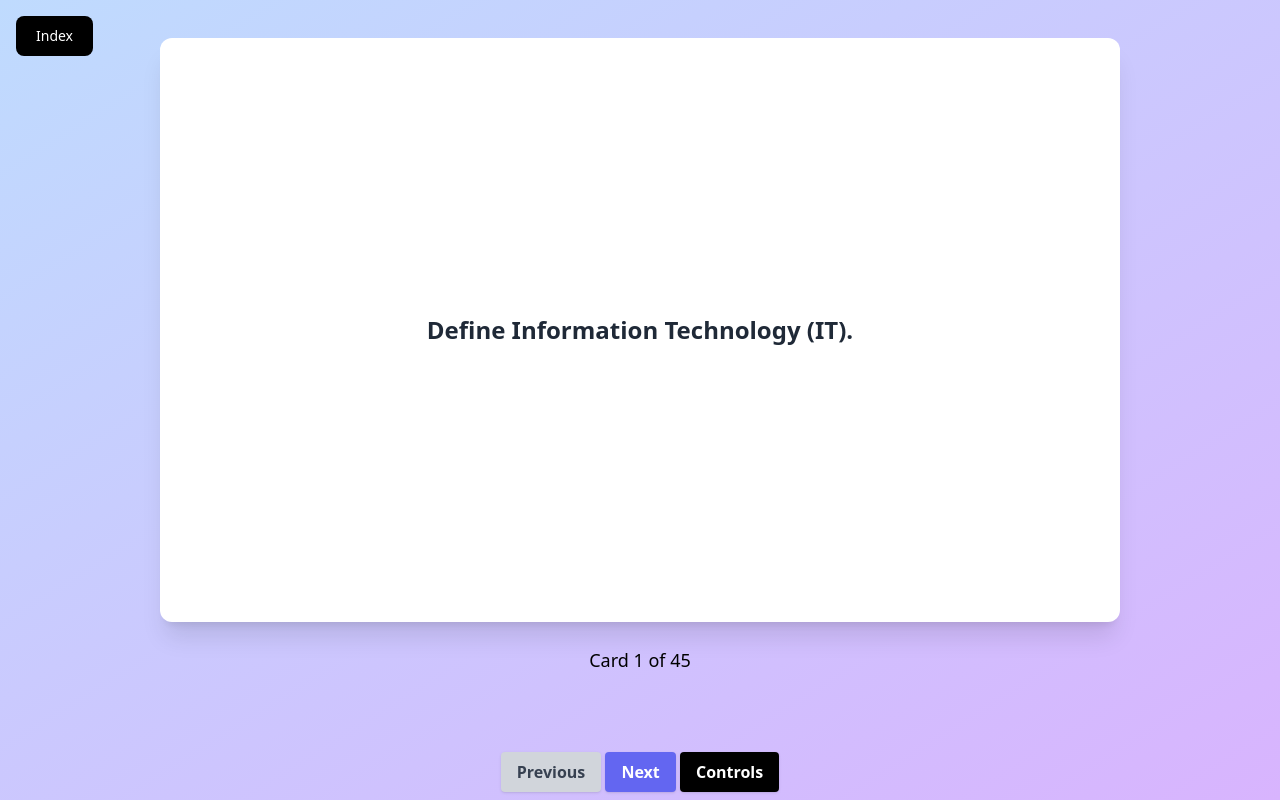
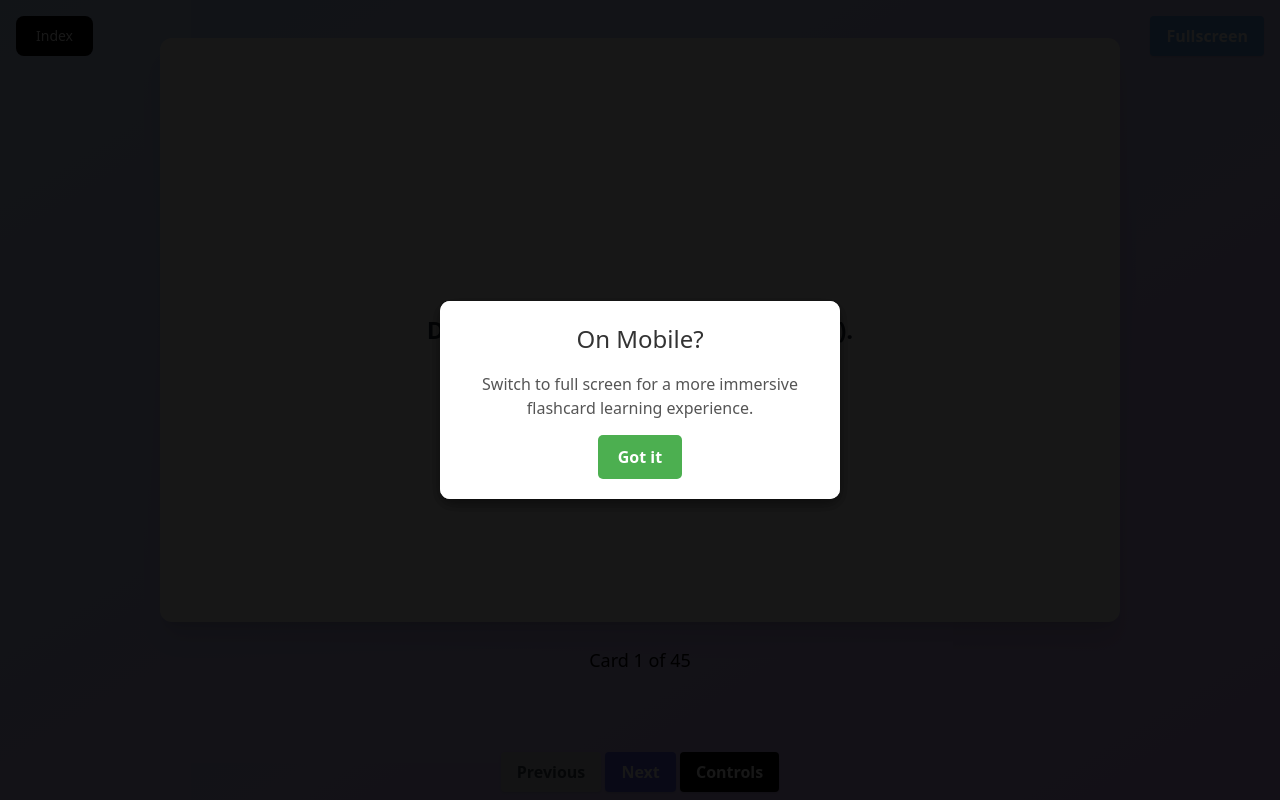
Before and after one commit to ConnectiveTCS/flashcard_app, a Flask app: page / in a window 1280 px wide. Run offline with Flask 2, Linux system fonts and the light colour scheme; some libraries are stand-ins or nearby versions.

Commit message:
Add mobile popup feature to enhance user experience on larger screens

```diff
--- /dev/null
+++ b/mobilePopup.css
@@ -0,0 +1,62 @@
+.mobile-popup-overlay {
+    position: fixed;
+    top: 0;
+    left: 0;
+    width: 100%;
+    height: 100%;
+    background-color: rgba(0, 0, 0, 0.7);
+    z-index: 1000;
+    animation: fadeIn 0.3s ease-in-out;
+}
+
+.mobile-popup {
+    position: fixed;
+    top: 50%;
+    left: 50%;
+    transform: translate(-50%, -50%);
+    background-color: white;
+    border-radius: 10px;
+    padding: 20px;
+    box-shadow: 0 5px 15px rgba(0, 0, 0, 0.3);
+    z-index: 1001;
+    max-width: 90%;
+    width: 400px;
+    text-align: center;
+    animation: slideIn 0.4s ease-out;
+}
+
+.mobile-popup-content h3 {
+    margin-top: 0;
+    color: #333;
+    font-size: 1.5em;
+}
+
+.mobile-popup-content p {
+    margin: 15px 0;
+    color: #555;
+}
+
+.mobile-popup-close {
+    background-color: #4CAF50;
+    color: white;
+    border: none;
+    padding: 10px 20px;
+    border-radius: 5px;
+    cursor: pointer;
+    font-weight: bold;
+    transition: background-color 0.2s;
+}
+
+.mobile-popup-close:hover {
+    background-color: #45a049;
+}
+
+@keyframes fadeIn {
+    from { opacity: 0; }
+    to { opacity: 1; }
+}
+
+@keyframes slideIn {
+    from { transform: translate(-50%, -60%); opacity: 0; }
+    to { transform: translate(-50%, -50%); opacity: 1; }
+}
--- /dev/null
+++ b/mobilePopup.js
@@ -0,0 +1,37 @@
+document.addEventListener('DOMContentLoaded', function() {
+    // Check if user is not already on mobile
+    if (window.innerWidth > 768) {
+        // Wait 5 seconds before showing the popup
+        setTimeout(function() {
+            showMobilePopup();
+        }, 5000);
+    }
+});
+
+function showMobilePopup() {
+    // Create popup elements
+    const overlay = document.createElement('div');
+    overlay.className = 'mobile-popup-overlay';
+
+    const popup = document.createElement('div');
+    popup.className = 'mobile-popup';
+
+    // Popup content
+    popup.innerHTML = `
+        <div class="mobile-popup-content">
+            <h3>Better on Mobile!</h3>
+            <p>Switch to your mobile device for a more immersive flashcard learning experience.</p>
+            <button id="closePopup" class="mobile-popup-close">Got it</button>
+        </div>
+    `;
+
+    // Add to DOM
+    document.body.appendChild(overlay);
+    document.body.appendChild(popup);
+
+    // Add event listener to close button
+    document.getElementById('closePopup').addEventListener('click', function() {
+        overlay.remove();
+        popup.remove();
+    });
+}
--- a/templates/index.html
+++ b/templates/index.html
@@ -9,6 +9,111 @@
       href="https://cdn.jsdelivr.net/npm/flowbite@3.1.2/dist/flowbite.min.css"
       rel="stylesheet"
     />
+    <link rel="stylesheet" href="./mobilePopup.css" />
+    <script src="./mobilePopup.js"></script>
+    <style>
+      .mobile-popup-overlay {
+    position: fixed;
+    top: 0;
+    left: 0;
+    width: 100%;
+    height: 100%;
+    background-color: rgba(0, 0, 0, 0.7);
+    z-index: 1000;
+    animation: fadeIn 0.3s ease-in-out;
+}
+
+.mobile-popup {
+    position: fixed;
+    top: 50%;
+    left: 50%;
+    transform: translate(-50%, -50%);
+    background-color: white;
+    border-radius: 10px;
+    padding: 20px;
+    box-shadow: 0 5px 15px rgba(0, 0, 0, 0.3);
+    z-index: 1001;
+    max-width: 90%;
+    width: 400px;
+    text-align: center;
+    animation: slideIn 0.4s ease-out;
+}
+
+.mobile-popup-content h3 {
+    margin-top: 0;
+    color: #333;
+    font-size: 1.5em;
+}
+
+.mobile-popup-content p {
+    margin: 15px 0;
+    color: #555;
+}
+
+.mobile-popup-close {
+    background-color: #4CAF50;
+    color: white;
+    border: none;
+    padding: 10px 20px;
+    border-radius: 5px;
+    cursor: pointer;
+    font-weight: bold;
+    transition: background-color 0.2s;
+}
+
+.mobile-popup-close:hover {
+    background-color: #45a049;
+}
+
+@keyframes fadeIn {
+    from { opacity: 0; }
+    to { opacity: 1; }
+}
+
+@keyframes slideIn {
+    from { transform: translate(-50%, -60%); opacity: 0; }
+    to { transform: translate(-50%, -50%); opacity: 1; }
+}
+
+    </style>
+    <script>document.addEventListener('DOMContentLoaded', function() {
+    // Check if user is not already on mobile
+    if (window.innerWidth > 768) {
+        // Wait 5 seconds before showing the popup
+        setTimeout(function() {
+            showMobilePopup();
+        }, 5000);
+    }
+});
+
+function showMobilePopup() {
+    // Create popup elements
+    const overlay = document.createElement('div');
+    overlay.className = 'mobile-popup-overlay';
+
+    const popup = document.createElement('div');
+    popup.className = 'mobile-popup';
+
+    // Popup content
+    popup.innerHTML = `
+        <div class="mobile-popup-content">
+            <h3>On Mobile?</h3>
+            <p>Switch to full screen for a more immersive flashcard learning experience.</p>
+            <button id="closePopup" class="mobile-popup-close">Got it</button>
+        </div>
+    `;
+
+    // Add to DOM
+    document.body.appendChild(overlay);
+    document.body.appendChild(popup);
+
+    // Add event listener to close button
+    document.getElementById('closePopup').addEventListener('click', function() {
+        overlay.remove();
+        popup.remove();
+    });
+}
+</script>
   </head>
 
   <body
@@ -25,6 +130,12 @@
         Index
       </button>
     </div>
+    <button
+      onclick="toggleFullscreen()"
+      class="absolute top-4 right-4 px-4 py-2 bg-blue-400 hover:bg-blue-500 rounded shadow text-white font-semibold"
+    >
+      Fullscreen
+    </button>
     <div
       id="drawer-example"
       class="fixed top-0 left-0 z-40 h-screen p-4 overflow-y-auto transition-transform -translate-x-full bg-white w-80 dark:bg-gray-800"
@@ -65,20 +176,22 @@
           >
             <div
               id="card-front"
-              class="absolute w-full h-full bg-white rounded-xl shadow-xl flex items-center justify-center text-2xl font-semibold text-gray-800 backface-hidden p-6"
+              class="absolute w-full h-full bg-white rounded-xl shadow-xl flex items-center justify-center text-base md:text-2xl font-semibold text-gray-800 backface-hidden p-6"
             >
               <!-- Question will be injected here -->
             </div>
             <div
               id="card-back"
-              class="absolute w-full h-full bg-indigo-500 rounded-xl shadow-xl flex flex-col items-start justify-center text-2xl font-semibold text-white backface-hidden p-6 rotate-y-180"
+              class="absolute w-full h-full bg-indigo-500 rounded-xl shadow-xl flex flex-col items-start justify-center text-base md:text-2xl font-semibold text-white backface-hidden p-6 rotate-y-180"
             >
               <!-- Answer will be injected here -->
             </div>
           </div>
         </div>
         <!-- Add card counter display -->
-        <div id="card-counter" class="text-lg text-center mb-4 font-medium">Card 1 of 1</div>
+        <div id="card-counter" class="text-lg text-center mb-4 font-medium">
+          Card 1 of 1
+        </div>
         <div class="text-center fixed left-2 right-2 bottom-2">
           <button
             onclick="prevCard()"
@@ -108,30 +221,32 @@
           tabindex="-1"
           aria-labelledby="drawer-label"
         >
+          <div class="grid grid-cols-2 md:grid-cols-4 items-center gap-2">
             <button
               onclick="toggleBookmark()"
-            class="px-4 py-2 bg-yellow-400 hover:bg-yellow-500 rounded shadow text-gray-800 font-semibold"
+              class="col-span-1 px-4 py-2 bg-yellow-400 hover:bg-yellow-500 rounded shadow text-gray-800 font-semibold"
             >
               Bookmark
             </button>
             <button
               onclick="markCorrect()"
-            class="px-4 py-2 bg-green-400 hover:bg-green-500 rounded shadow text-white font-semibold"
+              class="col-span-1 px-4 py-2 bg-green-400 hover:bg-green-500 rounded shadow text-white font-semibold"
             >
               Correct
             </button>
             <button
               onclick="markIncorrect()"
-            class="px-4 py-2 bg-red-400 hover:bg-red-500 rounded shadow text-white font-semibold"
+              class="col-span-1 px-4 py-2 bg-red-400 hover:bg-red-500 rounded shadow text-white font-semibold"
             >
               Incorrect
             </button>
             <button
               onclick="toggleFullscreen()"
-            class="px-4 py-2 bg-blue-400 hover:bg-blue-500 rounded shadow text-white font-semibold"
+              class="col-span-1 px-4 py-2 bg-blue-400 hover:bg-blue-500 rounded shadow text-white font-semibold"
             >
               Fullscreen
             </button>
+          </div>
         </div>
       </div>
     </div>
```
Also changed, not shown: index.html (added, +16 -0 lines), templates/mobilePopup.css (added, +62 -0 lines), templates/mobilePopup.js (added, +37 -0 lines). Lines whose indentation alone changed are shown as unchanged.
